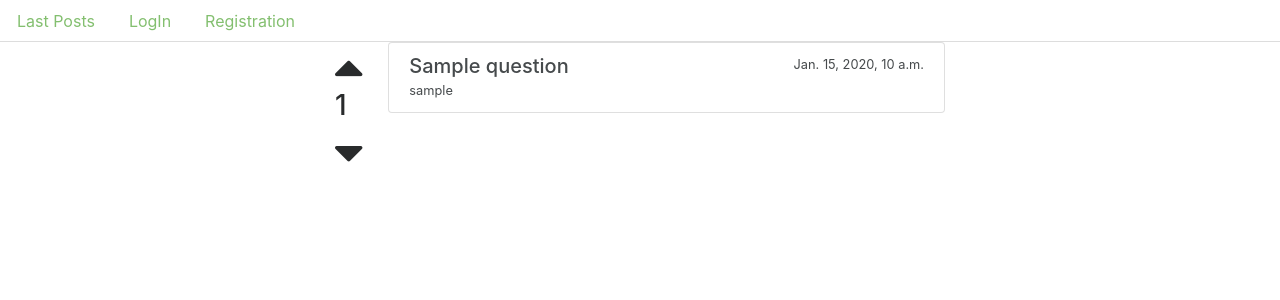
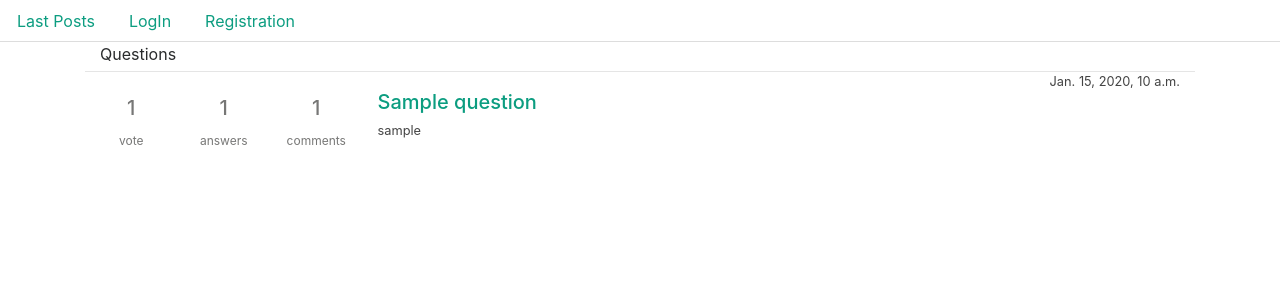
Before and after one commit to skripka696/stackoverflow-dj, a Django app: page /questions/ in a window 1280 px wide. Shown: the top 300 px of the page. Run offline with Django 3.2, Linux system fonts and the light colour scheme; tables that the repository leaves empty hold one stand-in row (values such as "Sample post"); some libraries are stand-ins or nearby versions.

Commit message:
question list

```diff
--- a/stack/question/views.py
+++ b/stack/question/views.py
@@ -2,6 +2,7 @@ from django.shortcuts import render
 from django.views.generic.list import ListView
 from django.views.generic.detail import DetailView
 from question.models import Question
+from django.db.models import Count
 
 
 class QuestionsView(ListView):
@@ -9,7 +10,7 @@ class QuestionsView(ListView):
     template_name = 'question_list.html'
 
     def get(self, request, *args, **kwargs):
-        questions = Question.objects.all()
+        questions = Question.objects.annotate(Count('comment'), Count('answers'), Count('vote'))
         return render(request, self.template_name, {'questions': questions})
 
 
--- a/stack/static/style.css
+++ b/stack/static/style.css
@@ -4,5 +4,37 @@
 }
 
 a {
-    color: #83bf6f;
+    color: #0c9d80;
 }
+
+.question-title{
+    margin: 10px 10px 10px 0px;
+}
+
+.question-vote{
+    margin-left: 5px;
+    margin-top: 5px;
+}
+
+.color-style{
+    color: #777776;
+}
+.color-black{
+    color: #444444;
+}
+
+.count{
+    display: inline-block;
+    text-align: center;
+    margin-top: 25px;
+}
+.count-text{
+    font-size: 12px;
+}
+.data-time{
+    width: 100%;
+}
+.question_list{
+    margin-top: 5px;
+    border-top: 1px solid rgba(0,0,0,0.1);
+}
--- a/stack/templates/base.html
+++ b/stack/templates/base.html
@@ -25,11 +25,13 @@
             {% endif %}
         </ul>
     </div>
-    <div class="offset-md-3 col-md-6 offset-md-3">
-        {% block sidebar%}
-        {% endblock %}
-        {% block content %}
-        {% endblock %}
+    <div class="container">
+        <div class="col-md-12">
+            {% block sidebar%}
+            {% endblock %}
+            {% block content %}
+            {% endblock %}
+        </div>
     </div>
     {% block footer %}{% endblock %}
 
--- a/stack/templates/question_list.html
+++ b/stack/templates/question_list.html
@@ -13,26 +13,39 @@
 {% endblock %}
 
 {% block content %}
+    Questions
     {% for question in questions%}
-    <div class="row">
-        <div class="col-1">
-            <i class="fa fa-caret-up fa-3x" aria-hidden="true"></i>
-            <h3>{{question.vote}}</h3>
-            <i class="fa fa-caret-down fa-3x" aria-hidden="true"></i>
+    <div class="row question_list">
+        <div class="col-3">
+            <div class="row">
+                <div class="col-md-4 count color-style">
+                    <h5>{{question.vote__count}}</h5>
+                    <span class="count-text">vote</span>
+                </div>
+                <div class="col-4 count color-style">
+                    <h5>{{question.answers__count}}</h5>
+                    <span class="count-text">answers</span>
+                </div>
+                <div class="col-4 count color-style">
+                    <h5>{{question.comment__count}}</h5>
+                    <span class="count-text">comments</span>
+                </div>
+            </div>
+
         </div>
-        <div class="col-11">
-            <div class="list-group">
-                <a href="{% url 'question_detail' question.pk %}" class="list-group-item list-group-item-action flex-column align-items-start">
+        <div class="col-9">
+            <div>
+                <a href="{% url 'question_detail' question.pk %}">
+                    <div class="data-time"><small class="color-black float-right">{{question.create_date}}</small></div>
                     <div class="d-flex w-100 justify-content-between">
                         <h5 class="mb-1">{{question.title}}</h5>
-                        <small>{{question.create_date}}</small>
                     </div>
-                    <small>{{question.user.username}}</small>
+                    <small class="color-black">{{question.user.username}}</small>
                 </a>
             </div>
         </div>
     </div>
-    {% endfor %}
+{% endfor %}
 
 
 {% endblock %}
```
Also changed, not shown: stack/templates/question_detail.html (+16 -0 lines).
